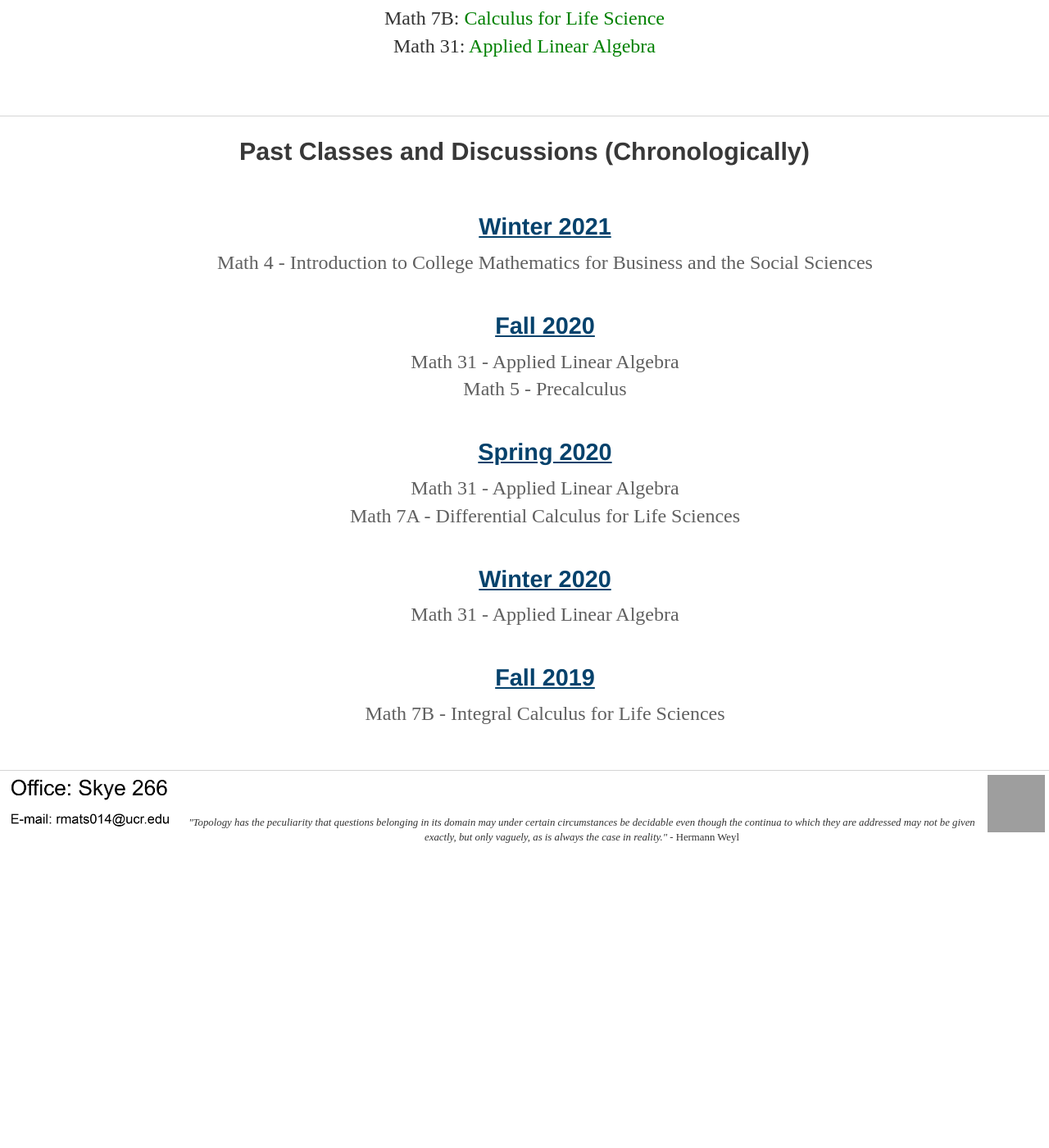
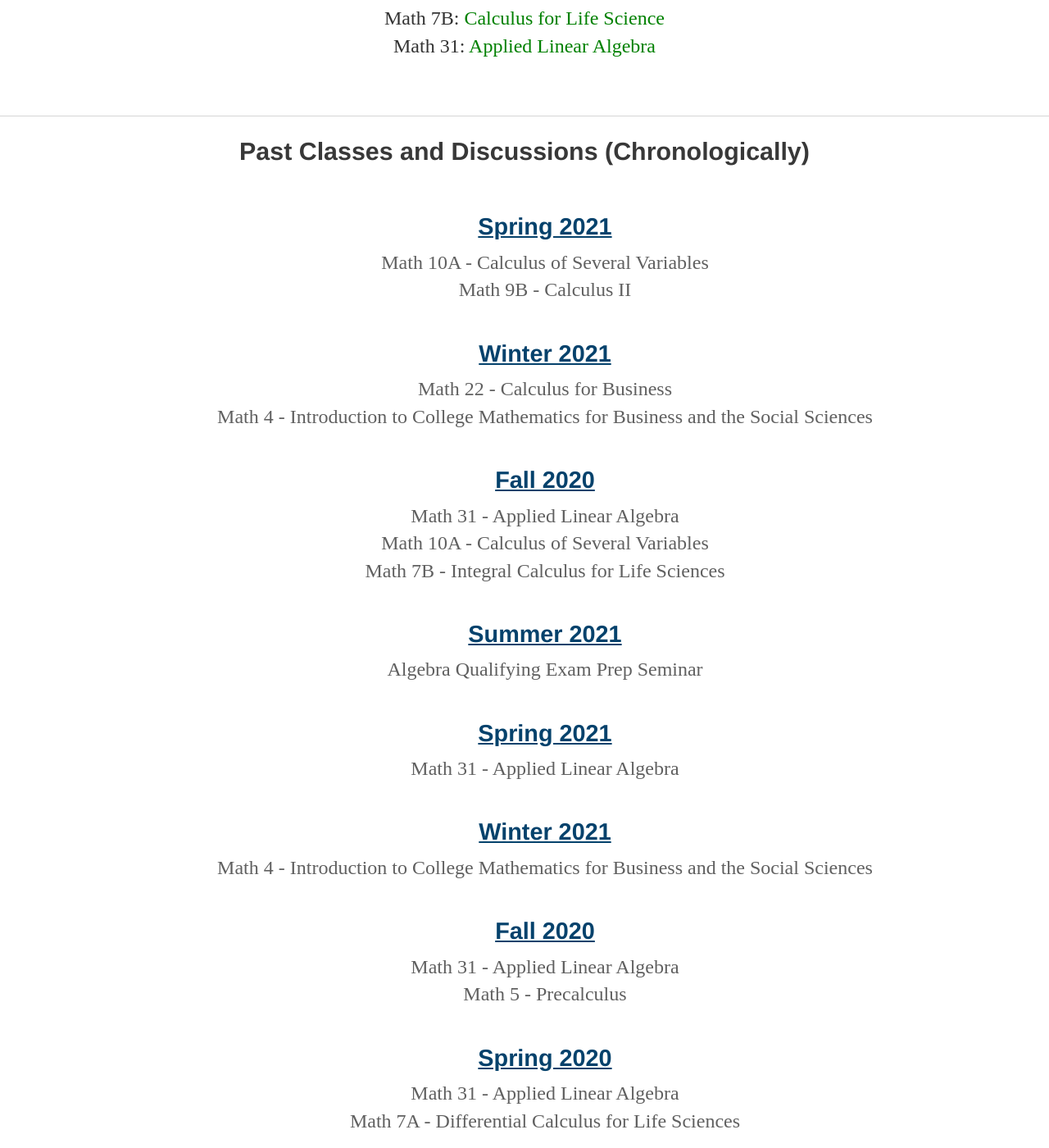
Before and after one commit to raymondmatson/raymondmatson.github.io, a Jekyll site: the page built from teaching/index.md, in a window 1280 px wide and 1400 px high, scrolled down 576 px. Shown: the whole window at 82% size. Built offline with Jekyll 4.4.1, drawn with Linux system fonts in a browser that asks for light colours; formulas are drawn with MathJax 3; before the commit the page ends 1622 px from its top, so only the background shows below that; grey boxes are pictures that could not be loaded.

Commit message:
Updated past teaching list

```diff
--- a/teaching/index.md
+++ b/teaching/index.md
@@ -44,6 +44,25 @@ title: Teaching
 		<h4 style="margin-top:25px; margin-bottom:15px; color: #383838">Past Classes and Discussions (Chronologically)</h4>
 		<ul style="display: inline-block; text-align: center; margin-left: 50px; list-style-type:none;">
 			<br>
+			<h1 style="font-size: 1.2em; text-align: center; margin-top:10px; margin-bottom:10px; color: #05426c"><u>Spring 2021</u></h1>
+			<li style="color: #606060">Math 10A - Calculus of Several Variables</li>
+			<li style="color: #606060">Math 9B - Calculus II</li>
+			<br>
+			<h1 style="font-size: 1.2em; text-align: center; margin-top:10px; margin-bottom:10px; color: #05426c"><u>Winter 2021</u></h1>
+			<li style="color: #606060">Math 22 - Calculus for Business</li>
+			<li style="color: #606060">Math 4 - Introduction to College Mathematics for Business and the Social Sciences</li>
+			<br>
+			<h1 style="font-size: 1.2em; text-align: center; margin-top:10px; margin-bottom:10px; color: #05426c"><u>Fall 2020</u></h1>
+			<li style="color: #606060">Math 31 - Applied Linear Algebra</li>
+			<li style="color: #606060">Math 10A - Calculus of Several Variables</li>
+			<li style="color: #606060">Math 7B - Integral Calculus for Life Sciences</li>
+			<br>
+			<h1 style="font-size: 1.2em; text-align: center; margin-top:10px; margin-bottom:10px; color: #05426c"><u>Summer 2021</u></h1>
+			<li style="color: #606060">Algebra Qualifying Exam Prep Seminar</li>
+			<br>
+			<h1 style="font-size: 1.2em; text-align: center; margin-top:10px; margin-bottom:10px; color: #05426c"><u>Spring 2021</u></h1>
+			<li style="color: #606060">Math 31 - Applied Linear Algebra</li>
+			<br>
 			<h1 style="font-size: 1.2em; text-align: center; margin-top:10px; margin-bottom:10px; color: #05426c"><u>Winter 2021</u></h1>
 			<li style="color: #606060">Math 4 - Introduction to College Mathematics for Business and the Social Sciences</li>
 			<br>
```
